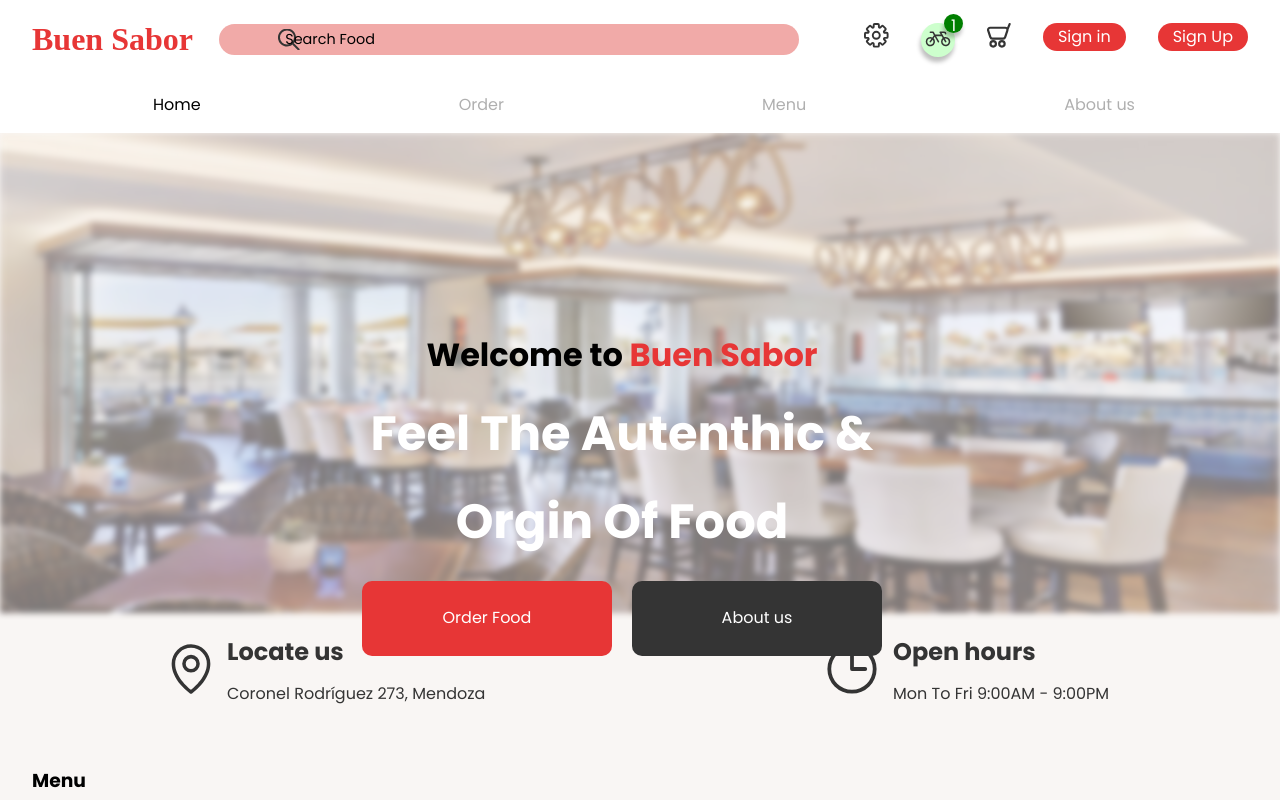
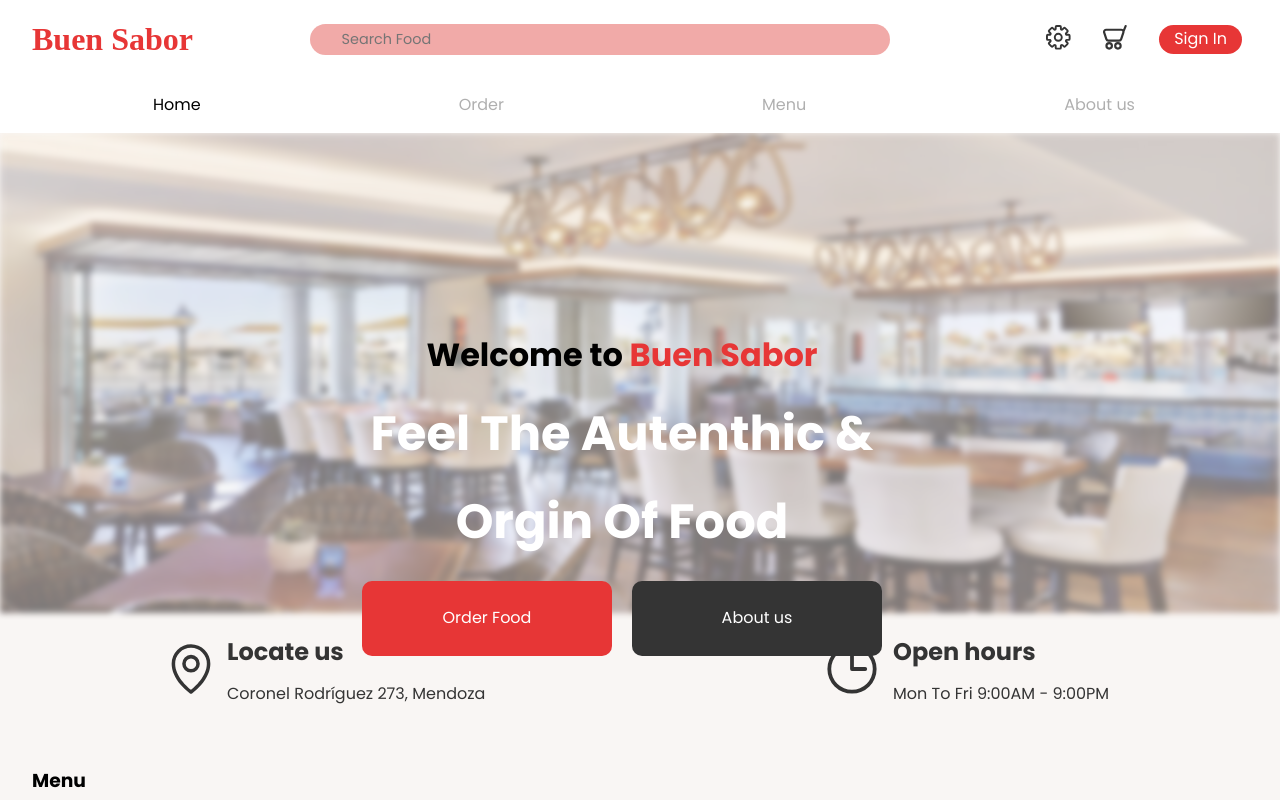
Before and after one commit to pedro030/Buen-sabor-client, a React (Vite) app: page /login in a window 1280 px wide. Shown: the top 800 px of the page. Built offline with nearby package versions, Linux system fonts and the light colour scheme.

Commit message:
implementing dropdown menu in nav for login

```diff
--- /dev/null
+++ b/src/components/dropdown_signin/Dropdown.scss
@@ -0,0 +1,52 @@
+.dropdown {
+  position: relative;
+  display: inline-block;
+  margin-right: 30px;
+}
+
+.dropdown__toggle {
+  display: flex;
+  align-items: center;
+  cursor: pointer;
+    .button {
+      min-width:45px;
+      border-radius: 20px;
+      background-color: var(--main-original-bg-color);
+      color: white;
+      padding: 5px 15px 5px 15px;
+      border: 0px;
+      text-align: center;
+    }
+}
+
+.dropdown__toggle > span {
+  margin-right: 8px;
+}
+
+.dropdown__toggle > i {
+  transition: transform 0.2s ease-in-out;
+}
+
+.dropdown__list {
+  position: absolute;
+  top: 100%;
+  left: 0;
+  margin: 0;
+  padding: 8px;
+  list-style: none;
+  background-color: #ffffff;
+  border: 1px solid #dddddd;
+  border-radius: 4px;
+  box-shadow: 0 2px 4px rgba(0, 0, 0, 0.1);
+  z-index: 1;
+}
+
+.dropdown-item {
+  cursor: pointer;
+  padding: 4px 8px;
+  color: #333333;
+}
+
+.dropdown-item:hover {
+  background-color: #f2f2f2;
+}
--- /dev/null
+++ b/src/components/dropdown_signin/DropdownSignin.tsx
@@ -0,0 +1,61 @@
+import React, { useState } from 'react'
+import './Dropdown.scss'
+import { useAuth0 } from '@auth0/auth0-react';
+import { useNavigate } from 'react-router-dom';
+
+const DropdownSignin = () => {
+    const [isOpen, setIsOpen] = useState(false);
+
+    const { loginWithRedirect, logout, isAuthenticated } = useAuth0();
+    const navigate = useNavigate();
+
+    const handleLogin = async () => {
+        await loginWithRedirect();
+    };
+
+    const handleSignUp = async () => {
+        await loginWithRedirect({
+            authorizationParams: {
+                screen_hint: "signup",
+            },
+        });
+    };
+
+    const handleLogout = () => {
+        logout({
+            logoutParams: {
+                returnTo: window.location.origin,
+            },
+        });
+    };
+
+    const toggleDropdown = () => {
+        setIsOpen(!isOpen);
+    };
+
+    return (
+        <div className="dropdown" onMouseEnter={toggleDropdown} onMouseLeave={toggleDropdown}>
+            <div className="dropdown__toggle">
+                <span className='button'>{!isAuthenticated ?"Sign In":"O"}</span>
+            </div>
+            {isOpen && (
+                <ul className="dropdown__list">
+                    {!isAuthenticated && (
+                        <>
+                        <li className='dropdown-item' onClick={handleLogin}>Log In</li>
+                        <li className='dropdown-item' onClick={handleSignUp}>Log Up</li>
+                        </>
+                    )}
+                    {isAuthenticated && (
+                        <>
+                            <li className='dropdown-item' onClick={() => navigate('myprofile')}>My Profile</li>
+                            <li className='dropdown-item' onClick={handleLogout}>Logout</li>
+                        </>
+                    )}
+                </ul>
+            )}
+        </div>
+    );
+}
+
+export default DropdownSignin
--- a/src/components/header/Header.scss
+++ b/src/components/header/Header.scss
@@ -35,12 +35,12 @@
     backdrop-filter: blur(10px);
 }
 
-.searchInput::placeholder{
-    background-image: url(../../assets//searcher.svg);
-    background-repeat: no-repeat;
-    background-position: 1.7rem;
-    color: #000;
-}
+// .searchInput::placeholder{
+//     background-image: url(../../assets//searcher.svg);
+//     background-repeat: no-repeat;
+//     background-position: 1.7rem;
+//     color: #000;
+// }
 
 .searchInput:focus{
     outline: 2px ridge var(--main-original-bg-color);
--- a/src/components/header/Header.tsx
+++ b/src/components/header/Header.tsx
@@ -3,34 +3,11 @@ import './Header.scss'
 import setting from '../../assets/setting.svg'
 import bike from '../../assets/bike.svg'
 import cart from '../../assets/cart.svg'
-import { useAuth0 } from '@auth0/auth0-react'
-import { useNavigate } from 'react-router-dom'
+import DropdownSignin from '../dropdown_signin/DropdownSignin'
 // import searcher from '../../assets/searcher.svg'
 
 
 const  Header = () => {
-    const { loginWithRedirect, logout, isAuthenticated } = useAuth0();
-    const navigate = useNavigate();
-
-    const handleLogin = async () => {
-        await loginWithRedirect();
-    };
-
-    const handleSignUp = async () => {
-        await loginWithRedirect({
-            authorizationParams: {
-                screen_hint: "signup",
-            },
-        });
-    };
-
-    const handleLogout = () => {
-        logout({
-            logoutParams: {
-                returnTo: window.location.origin,
-            },
-        });
-    };
 
     return (
         <nav className="nav">
@@ -39,37 +16,22 @@ const  Header = () => {
                     <h1>Buen Sabor</h1>
                     {/* <h4>by UTN</h4> */}
                 </div>
-                <div >
-                    <input className="searchInput" type='search'placeholder="         Search Food"></input>
+                <div>
+                    <input className="searchInput" type='search' placeholder="Search Food"></input>
                 </div>
 
                 <ul className="items">
                     <li><img src={setting} height="25"/></li>
-
-                        <li>
+                    {/* <li>
                         <div className='circle'>
                             <img src={bike} height="25"/>
                             <div className='circle small_circle'>1</div>
                         </div>
-
-                        </li>
+                    </li> */}
 
                     <li><img src={cart} height="25"/></li>
-                    {!isAuthenticated && (
-                        <>
-                            <li><button onClick={handleLogin}>Sign in</button></li>
-                            <li><button onClick={handleSignUp}>Sign Up</button></li>
-                        </>
-                    )}
-                    {isAuthenticated && (
-                        <>
-                        <li onClick={()=>navigate('myprofile')}>My Profile</li>
-                        <li><button onClick={handleLogout}>Logout</button></li>
-                        </>
-                    )}
+                    <DropdownSignin />
                 </ul>
-
-
             </div>
             <div className="under_nave">
                 <ul className="items">
```
Lines whose indentation alone changed are shown as unchanged.
